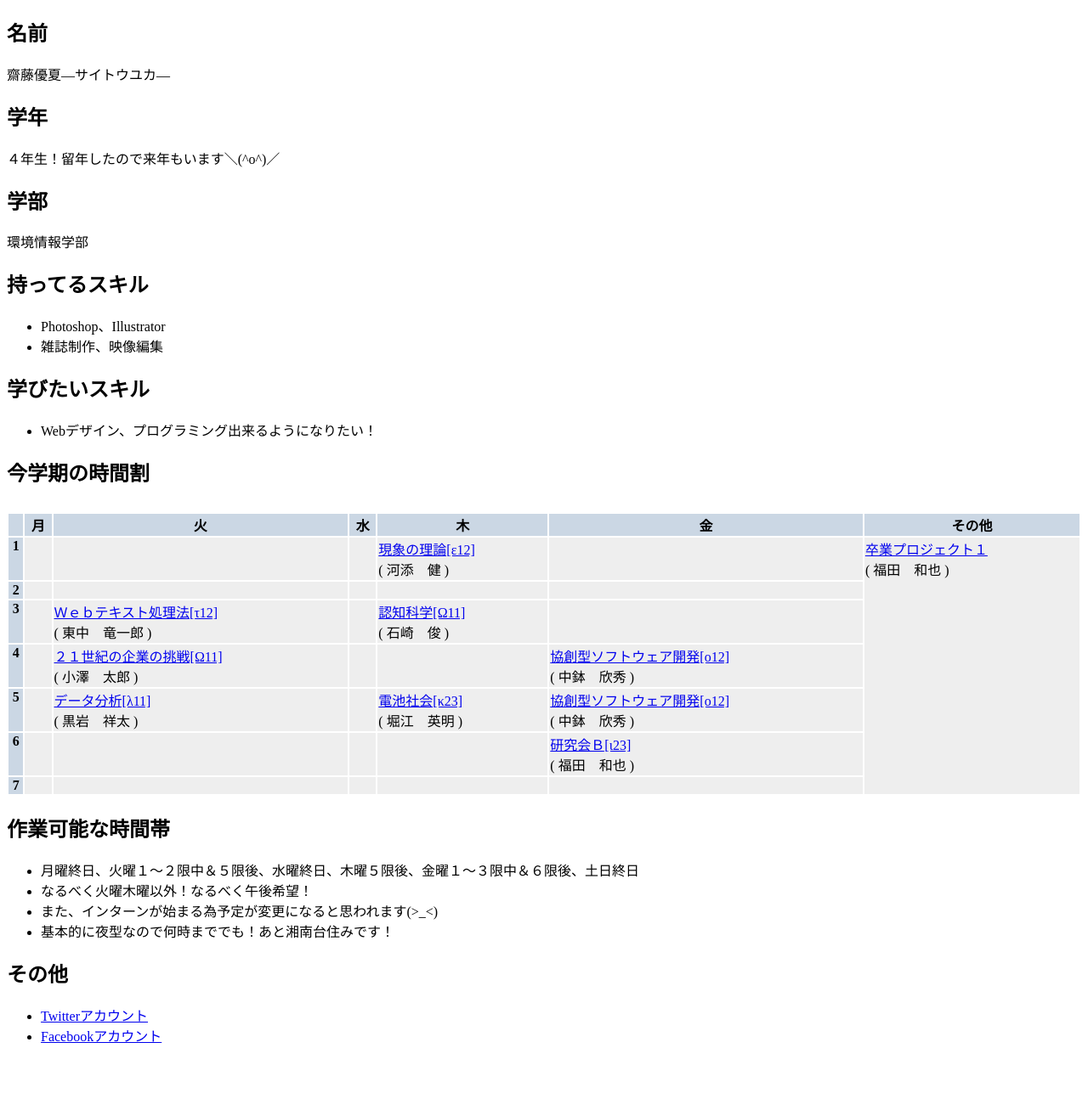
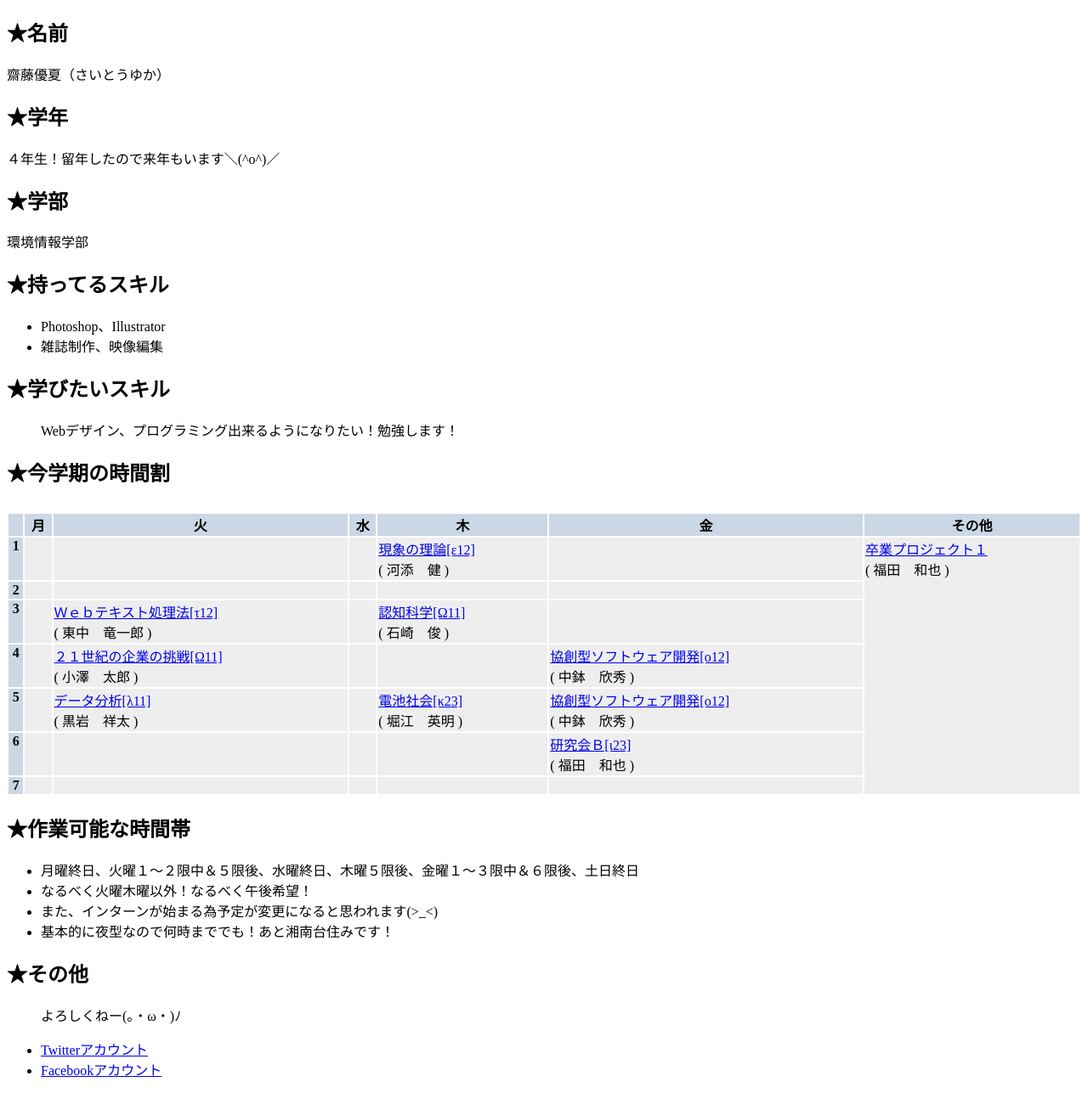
Before and after one commit to victorynakamura/GroupA, a plain HTML site: page yukasaitoh.html in a window 1280 px wide. Shown: the whole page at 85% size. Before the commit the page ends 1247 px from the top, so only its background shows below. Drawn offline with Linux system fonts and the light colour scheme.

Commit message:
ちょっと変えました！

```diff
--- a/yukasaitoh.html
+++ b/yukasaitoh.html
@@ -7,31 +7,31 @@
 
 <body>
 
-<h2>名前</h2>
-<p>齋藤優夏―サイトウユカ―
+<h2>★名前</h2>
+<p>齋藤優夏（さいとうゆか）
 
 </p>
 
-<h2>学年</h2>
+<h2>★学年</h2>
 <p>４年生！留年したので来年もいます＼(^o^)／</p>
 
-<h2>学部</h2>
+<h2>★学部</h2>
 <p>環境情報学部</p>
 
-<h2>持ってるスキル</h2>
+<h2>★持ってるスキル</h2>
 <ul>
 	<li>Photoshop、Illustrator</li>
 	<li>雑誌制作、映像編集</li>
 </ul>
 
-<h2>学びたいスキル</h2>
+<h2>★学びたいスキル</h2>
 
 <ul>
-	<li>Webデザイン、プログラミング出来るようになりたい！</li>
+<p>Webデザイン、プログラミング出来るようになりたい！勉強します！</p>
 </ul>
 
 
-<h2>今学期の時間割</h2>
+<h2>★今学期の時間割</h2>
 <table width="100%">
 <tbody><tr><td colspan="7">
 </td></tr><tr>
@@ -49,7 +49,7 @@
 
 </tbody></table>
 
-<h2>作業可能な時間帯</h2>
+<h2>★作業可能な時間帯</h2>
 
 <ul>
 <li>月曜終日、火曜１～２限中＆５限後、水曜終日、木曜５限後、金曜１～３限中＆６限後、土日終日</li>
@@ -58,8 +58,9 @@
 <li>基本的に夜型なので何時まででも！あと湘南台住みです！</li>
 </ul>
 
-<h2>その他</h2>
+<h2>★その他</h2>
 <ul>
+<p>よろしくねー(。・ω・)ﾉ</p>
 <li><a href="https://twitter.com/yukachin0824">Twitterアカウント</a></li>
 <li><a href="http://www.facebook.com/profile.php?id=100004334709585">Facebookアカウント</a></li>
 </ul>
```
